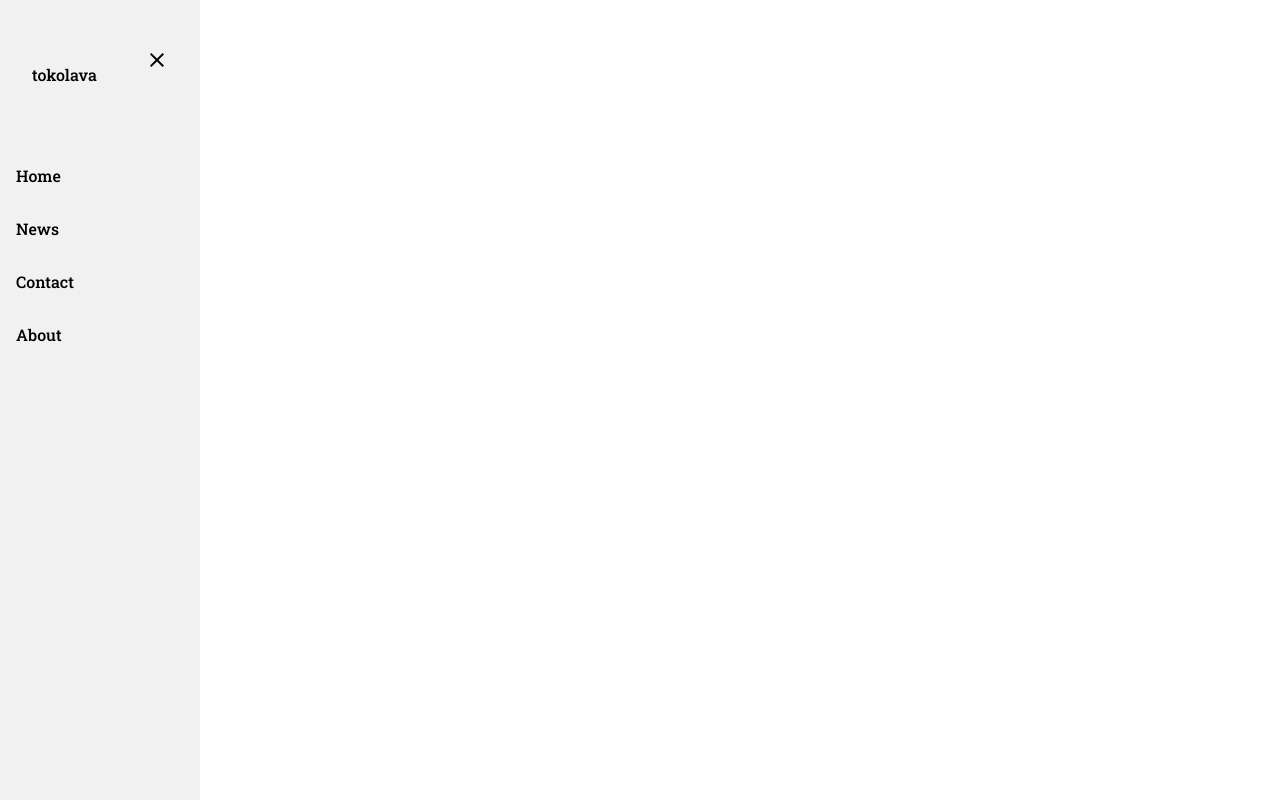
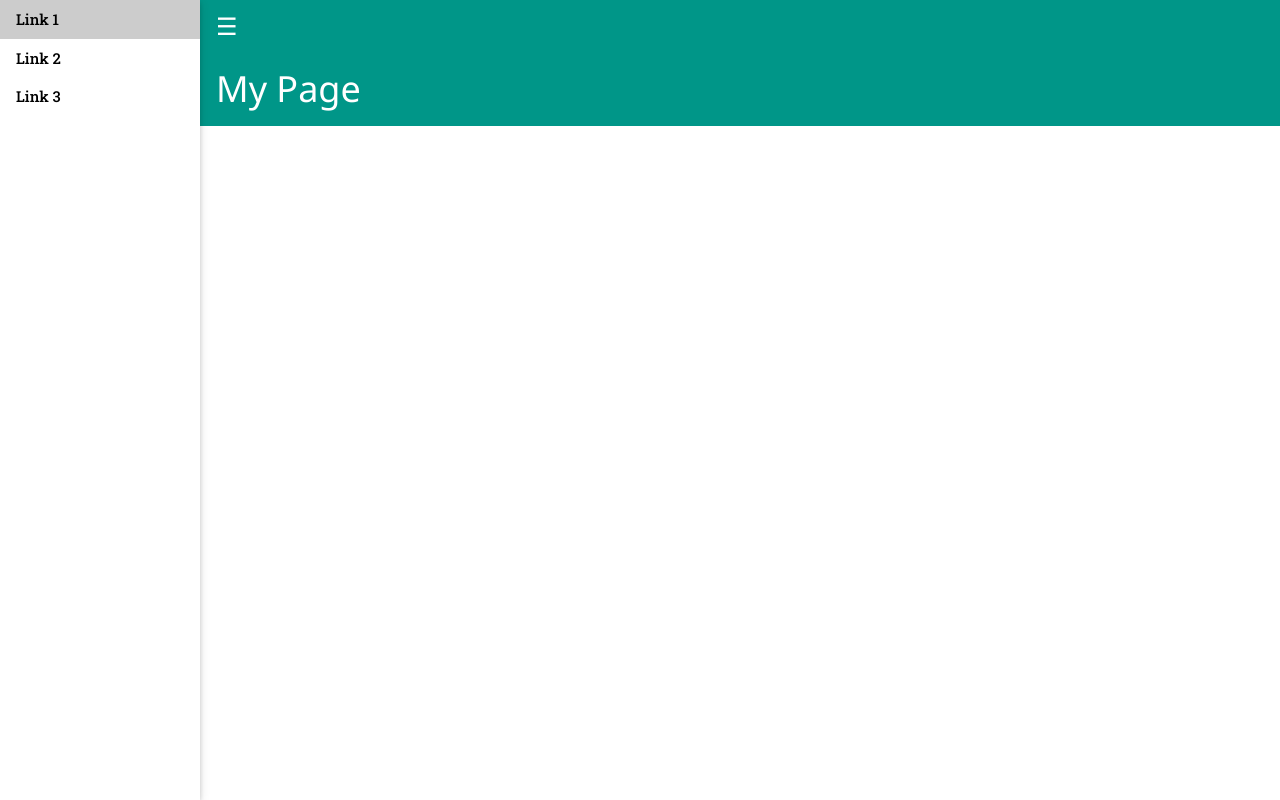
Before and after one commit to tokolava/tokolava.github.io, a plain HTML site: page index.html in a window 1280 px wide. Drawn offline with nearby package versions, Linux system fonts and the light colour scheme.

Commit message:
Update index.html

```diff
--- a/index.html
+++ b/index.html
@@ -4,6 +4,7 @@
     <!-- Required meta tags -->
     <meta charset="utf-8">
     <meta name="viewport" content="width=device-width, initial-scale=1.0">
+    <link rel="stylesheet" href="https://www.w3schools.com/w3css/4/w3.css">
     <link rel="stylesheet" href="style.css">
     <link rel="stylesheet" href="https://cdnjs.cloudflare.com/ajax/libs/font-awesome/6.0.0-beta2/css/all.min.css" integrity="sha512-YWzhKL2whUzgiheMoBFwW8CKV4qpHQAEuvilg9FAn5VJUDwKZZxkJNuGM4XkWuk94WCrrwslk8yWNGmY1EduTA==" crossorigin="anonymous" referrerpolicy="no-referrer" />
     <link href="https://fonts.googleapis.com/icon?family=Material+Icons" rel="stylesheet">
@@ -11,25 +12,31 @@
     <title>Hello, world!</title>
   </head>
   <body>
-    <div class="sidebar_toggle">
-      <a href="javascript:void(0);" id="tombol" class="tombol" onclick="fungsiBar()"><span class="material-icons">menu</span></button>
+    <div class="w3-sidebar w3-bar-block w3-collapse w3-card" style="width:200px;" id="mySidebar">
+  <button class="w3-bar-item w3-button w3-hide-large"
+  onclick="w3_close()">Close &times;</button>
+  <a href="#" class="w3-bar-item w3-button">Link 1</a>
+  <a href="#" class="w3-bar-item w3-button">Link 2</a>
+  <a href="#" class="w3-bar-item w3-button">Link 3</a>
 </div>
-    <div class="sidebar" id="sidebar">
-      <div class="kl">
-        <h2>tokolava </h2>
-        <a href="javascript:void(0);" id="tombol" class="tombol" onclick="closeBar()"><span class="material-icons">close</span></button>
+
+<div class="w3-main" style="margin-left:200px">
+
+<div class="w3-teal">
+  <button class="w3-button w3-teal w3-xlarge" onclick="w3_open()">&#9776;</button>
+  <div class="w3-container">
+    <h1>My Page</h1>
   </div>
-      <a class="active" href="#home">Home</a>
-      <a href="#news">News</a>
-      <a href="#contact">Contact</a>
-      <a href="#about">About</a>
   </div>
-    <script type="text/javascript">
-      function fungsiBar(){
-          document.getElementById("sidebar").style.display="block";
+</div>
+
+<script>
+function w3_open() {
+  document.getElementById("mySidebar").style.display = "block";
 }
-      function closeBar(){
-          document.getElementById("sidebar").style.display="none";
+
+function w3_close() {
+  document.getElementById("mySidebar").style.display = "none";
 }
 </script>
   </body>
```
Lines whose indentation alone changed are shown as unchanged.
